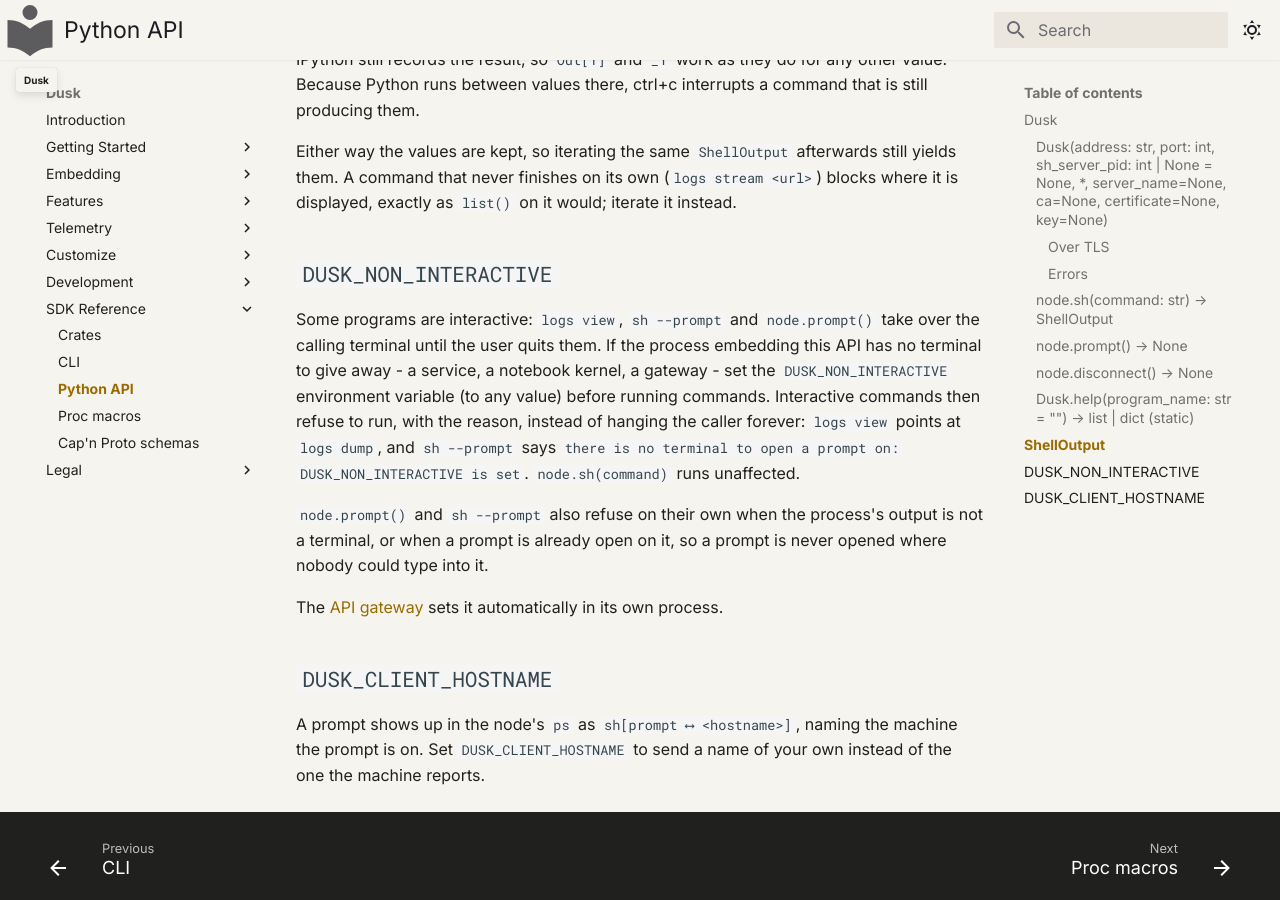
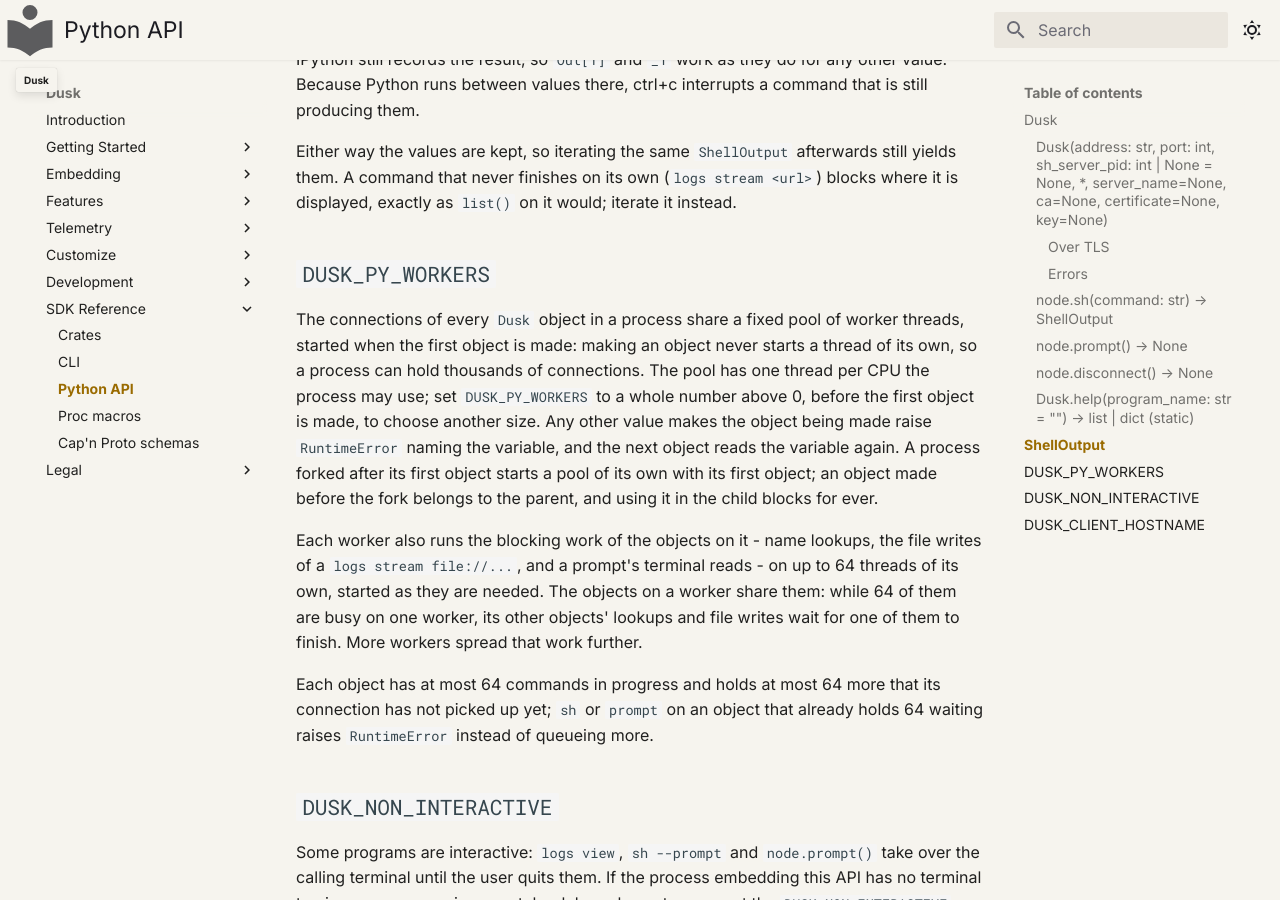
Before and after one commit to tomerze/dusk, an MkDocs documentation site: the page built from docs/docs/sdk-reference/python-api.md, in a window 1280 px wide and 900 px high, scrolled down 3695 px. Built offline with MkDocs 1.6.1 and Material for MkDocs 9.7.7, drawn with Linux system fonts in a browser that asks for light colours; comment, search, counter and statistics services are not loaded.

Commit message:
Update docs for DUSK_PY_WORKERS
The Python API reference says that every Dusk object in a process shares
a fixed pool of worker threads, how many there are and how
DUSK_PY_WORKERS changes that, what a value it can not take does and that
the next object tries again, what a forked process gets, that the objects
on a worker share its 64 blocking threads - so a worker whose 64 are busy
holds up its other objects' lookups and file writes - and that an object
with 64 commands in progress and 64 more its connection has not picked up
yet refuses more with RuntimeError.

```diff
--- a/docs/docs/sdk-reference/python-api.md
+++ b/docs/docs/sdk-reference/python-api.md
@@ -156,6 +156,30 @@ still yields them. A command that never finishes on its own (`logs stream
 <url>`) blocks where it is displayed, exactly as `list()` on it would; iterate
 it instead.
 
+## `DUSK_PY_WORKERS`
+
+The connections of every `Dusk` object in a process share a fixed pool of
+worker threads, started when the first object is made: making an object never
+starts a thread of its own, so a process can hold thousands of connections. The
+pool has one thread per CPU the process may use; set `DUSK_PY_WORKERS` to a
+whole number above 0, before the first object is made, to choose another size.
+Any other value makes the object being made raise `RuntimeError` naming the
+variable, and the next object reads the variable again. A process forked after
+its first object starts a pool of its own with its first object; an object made
+before the fork belongs to the parent, and using it in the child blocks for
+ever.
+
+Each worker also runs the blocking work of the objects on it - name lookups,
+the file writes of a `logs stream file://...`, and a prompt's terminal reads -
+on up to 64 threads of its own, started as they are needed. The objects on a
+worker share them: while 64 of them are busy on one worker, its other objects'
+lookups and file writes wait for one of them to finish. More workers spread
+that work further.
+
+Each object has at most 64 commands in progress and holds at most 64 more that
+its connection has not picked up yet; `sh` or `prompt` on an object that already
+holds 64 waiting raises `RuntimeError` instead of queueing more.
+
 ## `DUSK_NON_INTERACTIVE`
 
 Some programs are interactive: `logs view`, `sh --prompt` and `node.prompt()` take over the
```
